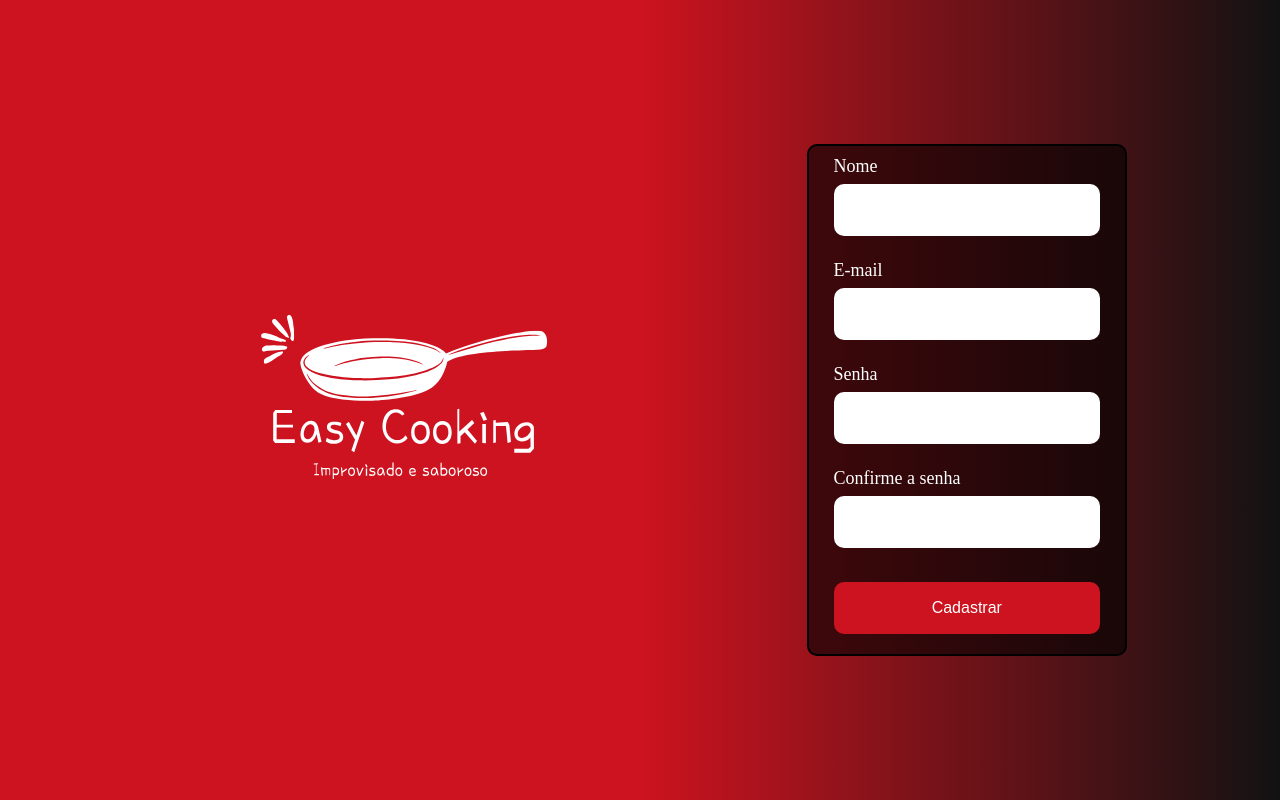
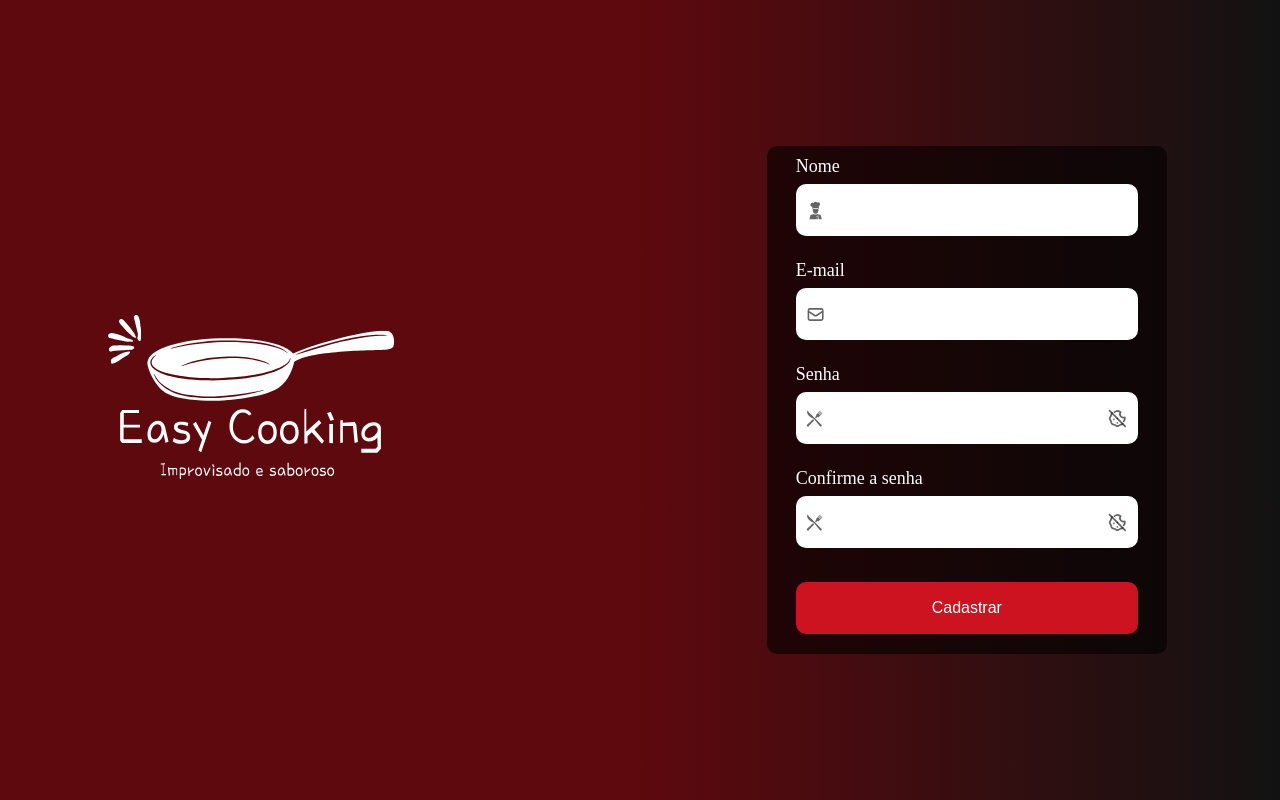
Before and after one commit to igorribeiro2022/EasyCooking, a React (Create React App) app: page /cadastro in a window 1280 px wide. Built offline with nearby package versions, Linux system fonts and the light colour scheme.

Commit message:
refactor: login and register style

```diff
--- a/src/components/Atoms/Form/style.js
+++ b/src/components/Atoms/Form/style.js
@@ -16,12 +16,18 @@ export const StyledForm = styled.form`
     width: 25vw;
     min-height: 40vh;
 
-    border: 2px solid black;
+
     border-radius: 10px;
 
 
 
     background-color: ${(props) => props.theme.translucideBlack};
+
+    span {
+        font-size: 0.9rem;
+        color: ${(props) => props.theme.button.backgroundColor};
+
+    }
 
     div{
         display: flex;
@@ -49,6 +55,11 @@ export const StyledForm = styled.form`
     label{
         font-size: 18px;
         color: white;
+
+        display: flex;
+        align-items: center;
+        gap: 0.5rem;
+        width: 100%;
     }
 
     @media(max-width: 567px){
--- a/src/pages/login/index.jsx
+++ b/src/pages/login/index.jsx
@@ -40,7 +40,9 @@ export default function LoginPage() {
       </figure>
       <Form onSubmit={handleSubmit(onSubmitFunction)}>
         <div>
-          <label>Email</label>
+          <label>
+            E-mail {errors.email && <span> - {errors.email.message}</span>}
+          </label>
           <div>
             <GiCook />
             <input
@@ -49,10 +51,11 @@ export default function LoginPage() {
               {...register("email")}
             />
           </div>
-          {errors.email?.message}
         </div>
         <div>
-          <label>Senha</label>
+          <label>
+            Senha {errors.password && <span> - {errors.password.message}</span>}
+          </label>
           <div>
             <GiKnifeFork />
             <input
@@ -72,7 +75,6 @@ export default function LoginPage() {
               />
             )}
           </div>
-          {errors.password?.message}
         </div>
         <Button type="submit">Login</Button>
       </Form>
--- a/src/pages/login/style.jsx
+++ b/src/pages/login/style.jsx
@@ -10,6 +10,8 @@ export const Page = styled.div`
 
     .view {
         cursor: pointer;
+        width: 25px;
+        height: 25px;
     }
 
     form {
--- a/src/pages/register/index.jsx
+++ b/src/pages/register/index.jsx
@@ -2,15 +2,20 @@ import { Form } from "../../components/Atoms/Form";
 import { MainPage } from "./style";
 import logoWhite from "../../assets/logoWhite.svg";
 import { Button } from "../../components/Atoms/Button";
-
 import { useForm } from "react-hook-form";
 import * as yup from "yup";
 import { yupResolver } from "@hookform/resolvers/yup";
-import { useContext } from "react";
+import { useContext, useState } from "react";
 import { UserContext } from "../../Providers/models/user/user";
+import { GiCook } from "react-icons/gi";
+import { GiKnifeFork } from "react-icons/gi";
+import { TbCookieOff } from "react-icons/tb";
+import { TbCookie } from "react-icons/tb";
+import { HiOutlineMail } from "react-icons/hi";
 
 export default function RegisterPage() {
   const { createUser } = useContext(UserContext);
+  const [ inputType, setInputType ] = useState("password");
 
   const formSchema = yup.object().shape({
     name: yup
@@ -23,11 +28,11 @@ export default function RegisterPage() {
       ),
     email: yup
       .string()
-      .required("Campo obrigatório!")
+      .required("E-mail obrigatório!")
       .email("E-mail inválido!"),
     password: yup
       .string()
-      .required("Campo obrigatório!")
+      .required("Senha obrigatória!")
       .min(8, "Mínimo 8 caracteres!")
       .matches(
         /^(?=.*[A-Za-z])(?=.*\d)(?=.*[@$!%*#?&])[A-Za-z\d@$!%*#?&]{8,}$/,
@@ -65,21 +70,44 @@ export default function RegisterPage() {
           <label>
             Nome {errors.name && <span> - {errors.name.message}</span>}
           </label>
-          <input type="text" {...register("name")} />
+
+          <div>
+            <GiCook />
+            <input type="text" {...register("name")} />
+          </div>
         </div>
 
         <div>
           <label>
             E-mail {errors.email && <span> - {errors.email.message}</span>}
           </label>
-          <input type="text" {...register("email")} />
+
+          <div>
+            <HiOutlineMail />
+            <input type="text" {...register("email")} />
+          </div>
         </div>
 
         <div>
           <label>
             Senha {errors.password && <span> - {errors.password.message}</span>}
           </label>
-          <input type="password" {...register("password")} />
+
+          <div>
+            <GiKnifeFork />
+            <input type={inputType} {...register("password")} />
+            {inputType === "password" ? (
+              <TbCookieOff
+                className="view"
+                onClick={() => setInputType("text")}
+              />
+            ) : (
+              <TbCookie
+                className="view"
+                onClick={() => setInputType("password")}
+              />
+            )}
+          </div>
         </div>
 
         <div>
@@ -89,7 +117,22 @@ export default function RegisterPage() {
               <span> - {errors.confirmPassword.message}</span>
             )}
           </label>
-          <input type="password" {...register("confirmPassword")} />
+
+          <div>
+            <GiKnifeFork />
+            <input type={inputType} {...register("confirmPassword")} />
+            {inputType === "password" ? (
+              <TbCookieOff
+                className="view"
+                onClick={() => setInputType("text")}
+              />
+            ) : (
+              <TbCookie
+                className="view"
+                onClick={() => setInputType("password")}
+              />
+            )}
+          </div>
         </div>
 
         <Button type="submit">Cadastrar</Button>
--- a/src/pages/register/style.js
+++ b/src/pages/register/style.js
@@ -1,16 +1,48 @@
 import styled from "styled-components";
 
 export const MainPage = styled.div`
+width: 100vw;
+height: 100vh;
+background-image: linear-gradient(to right, ${(props) => props.theme.backgroundColorTwo}, ${(props) => props.theme.backgroundColorTwo}, rgb(0,0,0,0));
 
 display: flex;
 align-items: center;
 justify-content: center;
 gap: 12vw;
 
-width: 100vw;
-height: 100vh;
 
-background-image: linear-gradient(to right, ${(props) => props.theme.backgroundColorTwo}, ${(props) => props.theme.backgroundColorTwo}, rgb(0,0,0,0));
+.view {
+        cursor: pointer;
+        width: 25px;
+        height: 25px;
+    }
+form {
+    width: 90%;
+    max-width: 400px;
+    margin: 0 auto;
+    border-radius: 10px;
+
+    div {
+            margin-top: 25px 0;
+            color: ${(props) => props.theme.button.backgroundColor};
+            div {
+                display: flex;
+                width: 100%;
+                flex-direction: row;
+                align-items: center;
+                background-color: white;
+                border-radius: 10px;
+                padding: 0 10px;
+
+                svg {
+                    width: 21px;
+                    height: 21px;
+
+                    color: #0000009b;
+                }
+            }
+        }
+}
 
 img{
     color: #fff;
--- a/src/styles/globalStyles.jsx
+++ b/src/styles/globalStyles.jsx
@@ -18,7 +18,7 @@ const darkTheme = {
     colorOne: "#ffffffff",
     colorTwo: "#ffffffff",
     backgroundColorOne: "#121212ff",
-    backgroundColorTwo: "#cd131fff",
+    backgroundColorTwo: "#5D090E",
     greenOne: "#607a00ff",
     greenTwo: "#2a310cff",
     translucideBlack: "rgba(0,0,0,0.6)",
```
